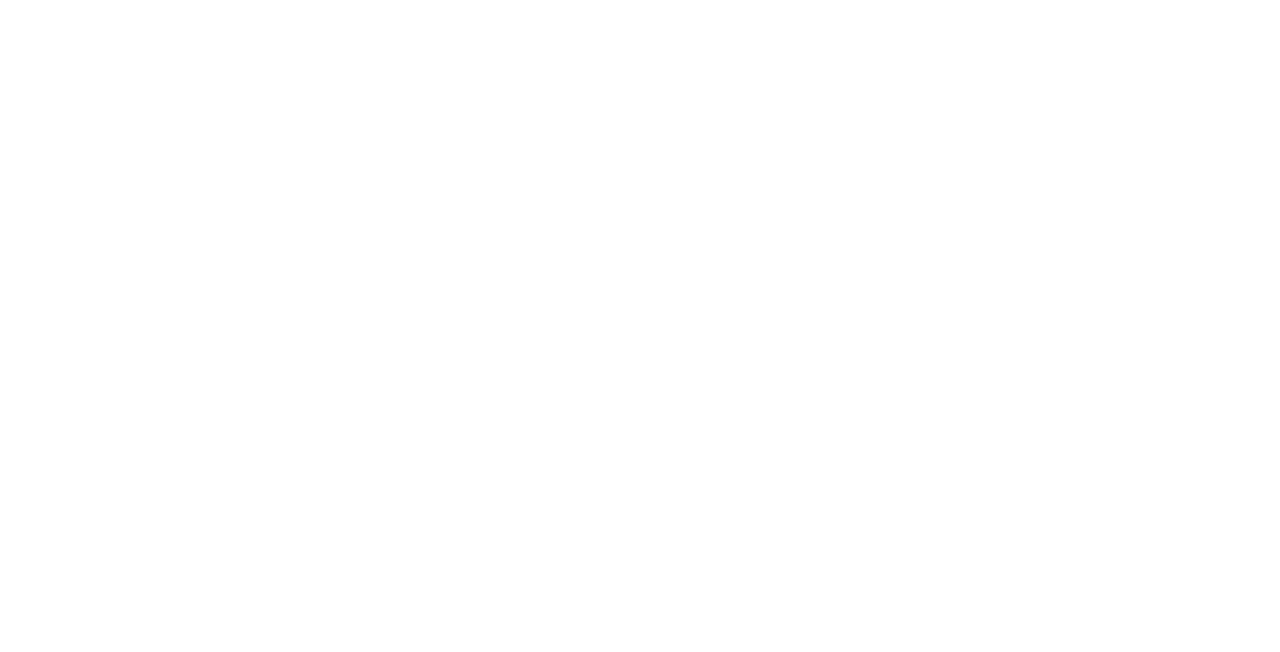
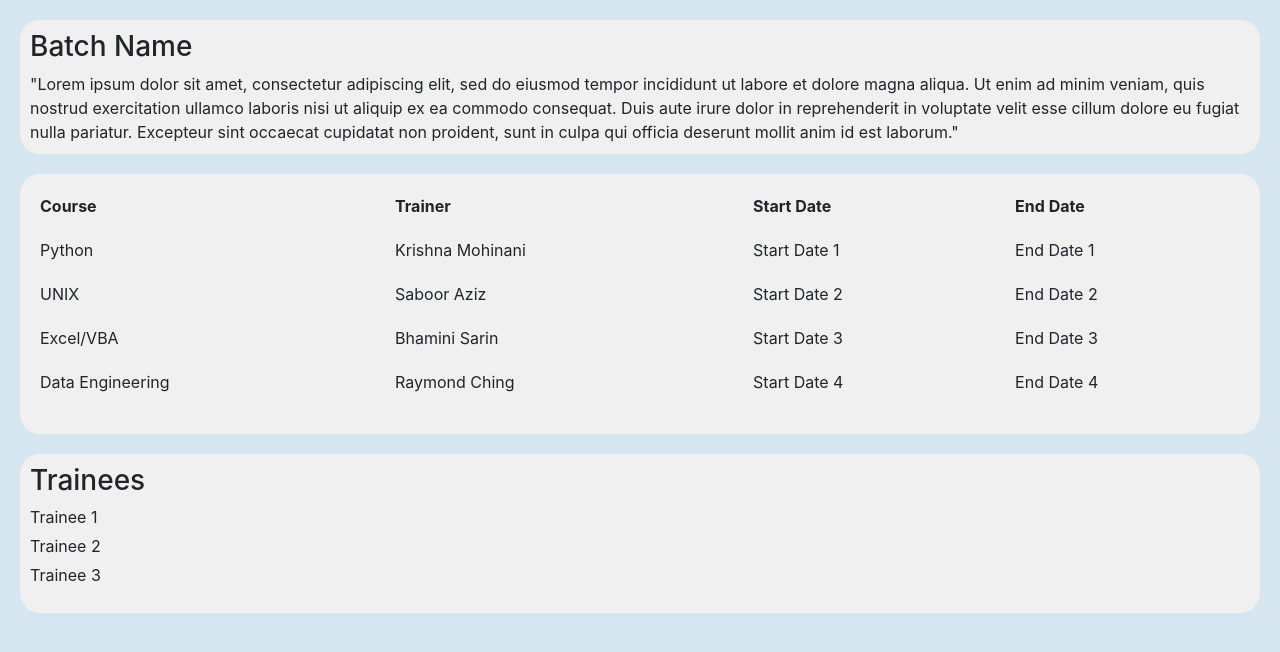
Before and after one commit to ahsfar/arome-frontend, a plain HTML site: page viewBatch.html in a window 1280 px wide. Drawn offline with nearby package versions, Linux system fonts and the light colour scheme.

Commit message:
created viewBatch page

```diff
--- a/css/main.css
+++ b/css/main.css
@@ -401,3 +401,38 @@ input[type="submit"] {
     cursor: pointer;
     border-radius: 8px;
   }
+
+
+ /* view batch css */
+.descript,
+.myMods,
+.trainees {
+    max-width: calc(100% - 40px);
+    margin: 20px auto;
+    padding: 10px;
+    border-radius: 20px;
+    background-color: #f0f0f0;
+}
+
+.myMods table {
+    width: 100%;
+    border-collapse: collapse;
+    margin-bottom: 20px;
+}
+
+.myMods th, .myMods td {
+
+    padding: 10px;
+    text-align: left;
+    border: none;
+}
+
+.trainees ul {
+
+    list-style: none;
+    padding: 0;
+}
+
+.trainees li {
+    margin-bottom: 5px;
+}
--- a/viewBatch.html
+++ b/viewBatch.html
@@ -0,0 +1,64 @@
+<!DOCTYPE html>
+<html lang="en">
+<head>
+    <meta charset="UTF-8">
+    <meta name="viewport" content="width=device-width, initial-scale=1.0">
+    <link rel="stylesheet" href="https://stackpath.bootstrapcdn.com/bootstrap/4.5.2/css/bootstrap.min.css">
+    <link rel="stylesheet" type="text/css" href="css/main.css">
+    <title>Batch</title>
+</head>
+<body>
+    <!-- Your content here -->
+    <div class="descript">
+
+
+
+    <h3> Batch Name</h3>
+    "Lorem ipsum dolor sit amet, consectetur adipiscing elit, sed do eiusmod tempor incididunt ut labore et dolore magna aliqua. Ut enim ad minim veniam, quis nostrud exercitation ullamco laboris nisi ut aliquip ex ea commodo consequat. Duis aute irure dolor in reprehenderit in voluptate velit esse cillum dolore eu fugiat nulla pariatur. Excepteur sint occaecat cupidatat non proident, sunt in culpa qui officia deserunt mollit anim id est laborum."
+
+    </div>
+
+    <div class="myMods">
+      <table>
+        <tr>
+          <th>Course</th>
+          <th>Trainer</th>
+          <th>Start Date</th>
+          <th>End Date</th>
+        </tr>
+        <tr>
+          <td>Python</td>
+          <td>Krishna Mohinani</td>
+          <td>Start Date 1</td>
+          <td>End Date 1</td>
+        </tr>
+        <tr>
+          <td>UNIX</td>
+          <td>Saboor Aziz</td>
+          <td>Start Date 2</td>
+          <td>End Date 2</td>
+        </tr>
+        <tr>
+          <td>Excel/VBA</td>
+          <td>Bhamini Sarin</td>
+          <td>Start Date 3</td>
+          <td>End Date 3</td>
+        </tr>
+        <tr>
+          <td>Data Engineering</td>
+          <td>Raymond Ching</td>
+          <td>Start Date 4</td>
+          <td>End Date 4</td>
+        </tr>
+      </table>
+    </div>
+    <div class="trainees">
+      <h3>Trainees</h3>
+      <ul>
+        <li>Trainee 1</li>
+        <li>Trainee 2</li>
+        <li>Trainee 3</li>
+    </ul>
+    </div>
+</body>
+</html>
```
